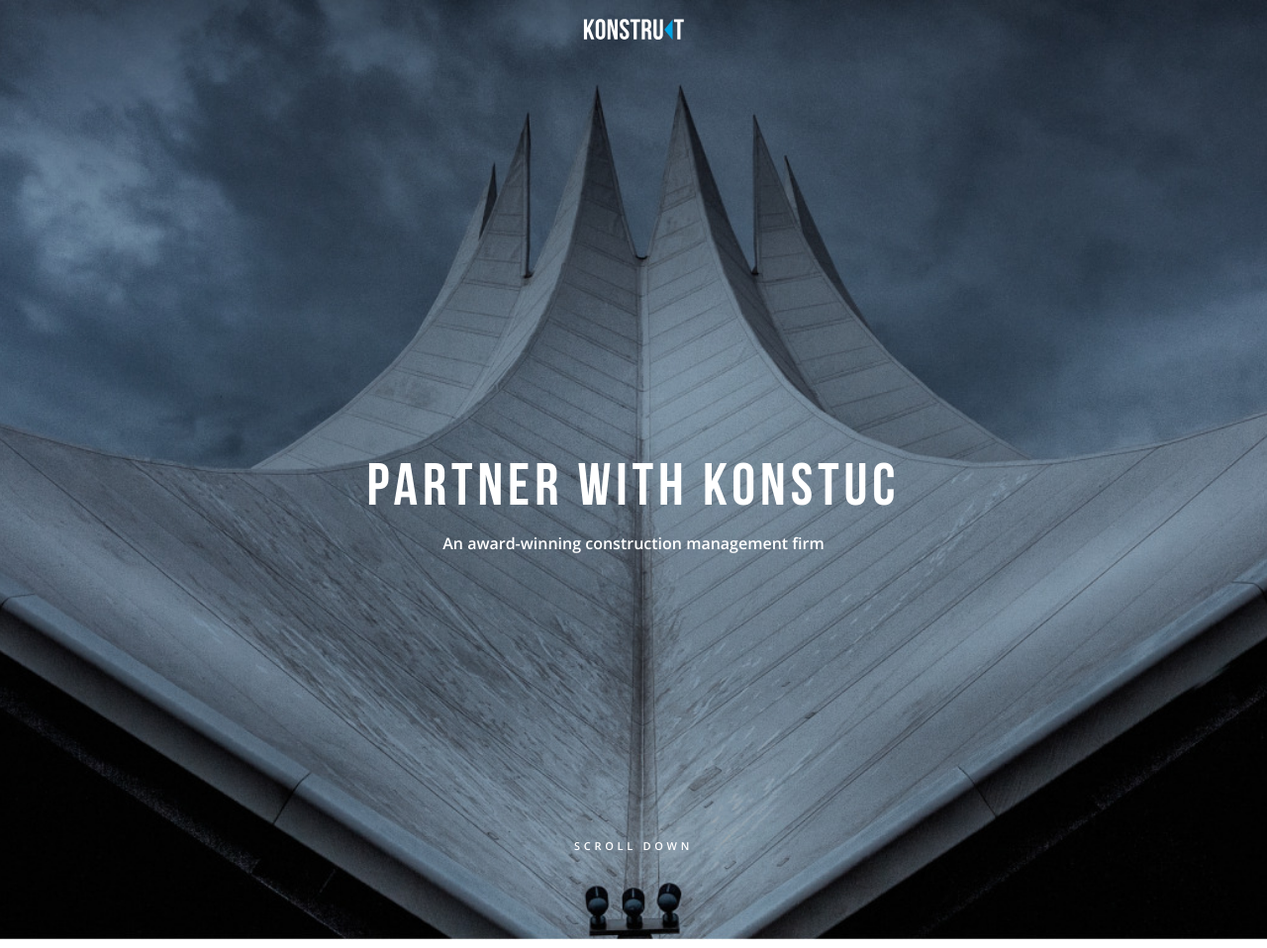
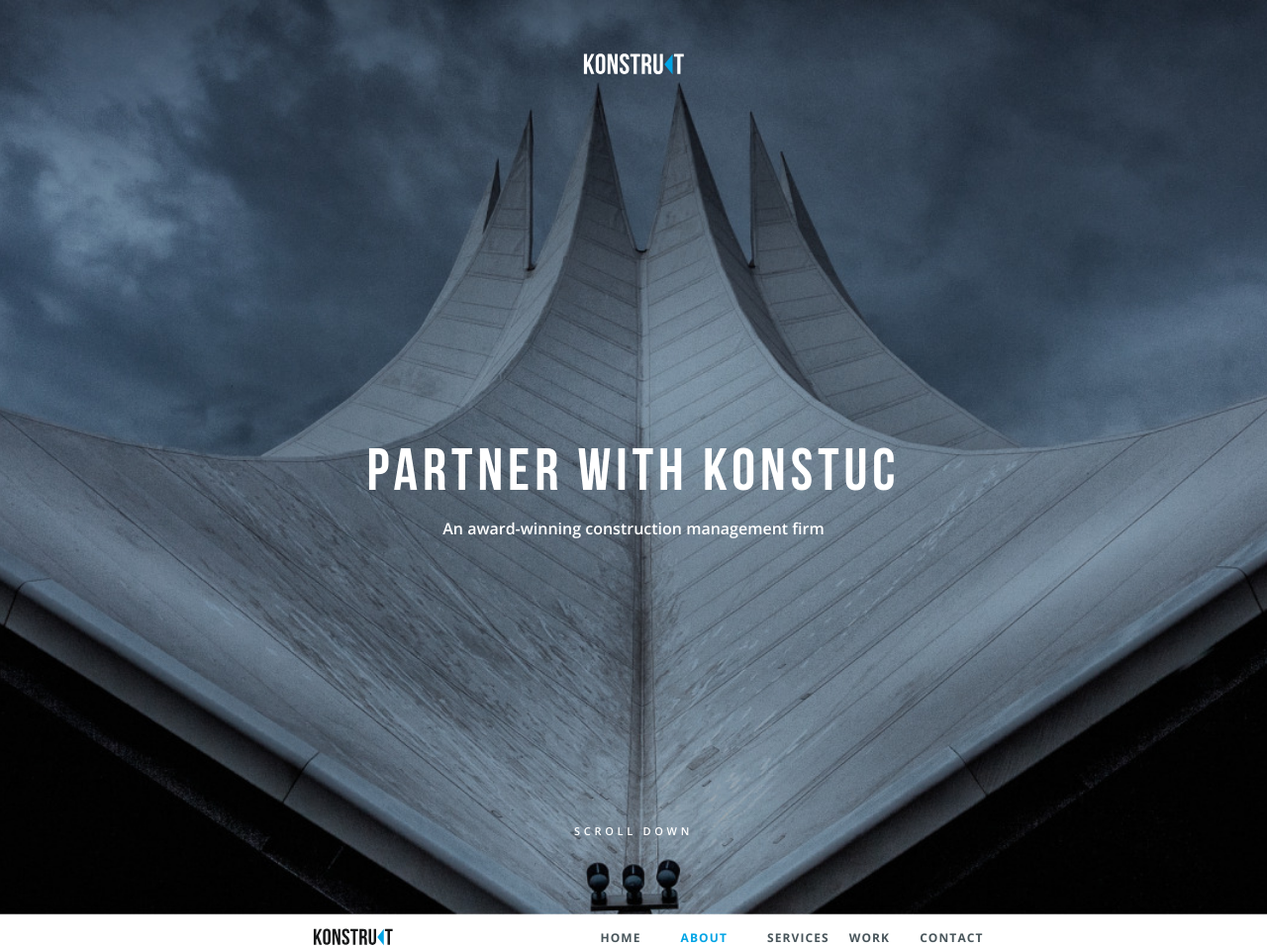
Before and after one commit to Yasha04/site_1_portfolio, a plain HTML site: page index.html in a window 1280 px wide. Shown: the top 958 px of the page at 99% size. Drawn offline with nearby package versions, Linux system fonts and the light colour scheme.

Commit message:
add  optimization version

```diff
--- a/css/style.css
+++ b/css/style.css
@@ -786,7 +786,16 @@ footer {
 
 
   @media screen and  (max-width: 1440px) {
+    .header_title_1 {
+      padding-top: 250px;
+    }
+    .header_title_2 {
+      padding-bottom: 70px;
+    }
+    .header_logo {
+      padding-top: 35px;
 
+    }
     .navbar_menu {
     margin-left: 30px;
     padding: 0 130px;
```
